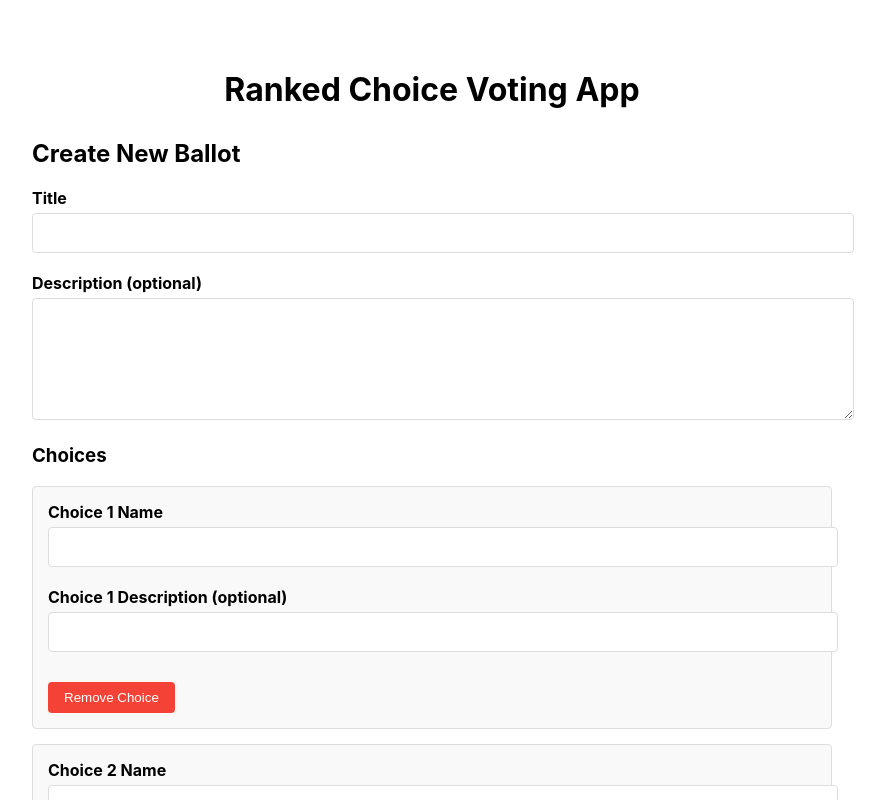
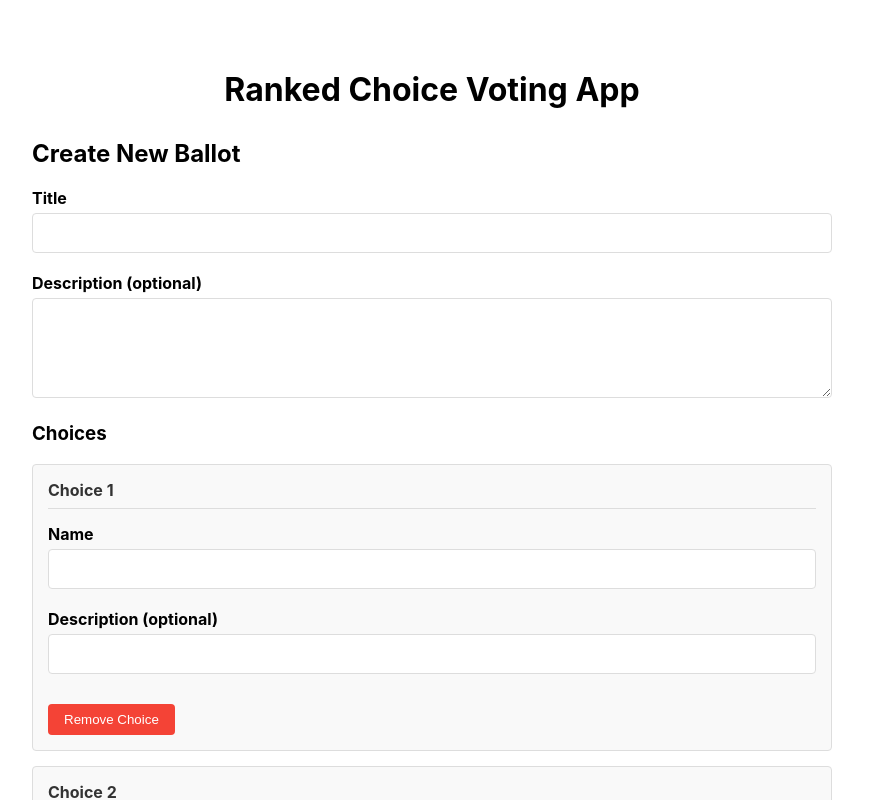
Before and after one commit to mikezm/ranked-choice, a React (Create React App) app in the folder frontend/: page / in a window 1280 px wide. Both pictures are taken after a click on the button "Create New Ballot". Shown: the top 800 px of the page, without its empty margins (208-1093 px from the left). Built offline with nearby package versions, Linux system fonts and the light colour scheme; no server answers.

Commit message:
update BallotForm: rename labels for choices, add headings for clarity; adjust tests for improved coverage

```diff
--- a/frontend/src/App.css
+++ b/frontend/src/App.css
@@ -54,6 +54,7 @@
   border: 1px solid #ddd;
   border-radius: 4px;
   font-size: 16px;
+  box-sizing: border-box;
 }
 
 .form-group textarea {
@@ -80,6 +81,14 @@
   padding: 15px;
   margin-bottom: 15px;
   background-color: #f9f9f9;
+}
+
+.choice-container h4 {
+  margin-top: 0;
+  margin-bottom: 15px;
+  color: #333;
+  border-bottom: 1px solid #ddd;
+  padding-bottom: 8px;
 }
 
 .add-choice-btn {
--- a/frontend/src/components/BallotForm.tsx
+++ b/frontend/src/components/BallotForm.tsx
@@ -281,8 +281,9 @@ const BallotForm: React.FC<BallotFormProps> = ({ onSuccess, onCancel }) => {
         {formErrors.choices && <div className="error">{formErrors.choices}</div>}
         {formValues.choices.map((choice: Choice, index: number) => (
           <div key={index} className="choice-container">
+            <h4>Choice {index + 1}</h4>
             <div className="form-group">
-              <label htmlFor={`choices[${index}].name`}>Choice {index + 1} Name</label>
+              <label htmlFor={`choices[${index}].name`}>Name</label>
               <input
                 id={`choices[${index}].name`}
                 name={`choices[${index}].name`}
@@ -297,9 +298,7 @@ const BallotForm: React.FC<BallotFormProps> = ({ onSuccess, onCancel }) => {
             </div>
 
             <div className="form-group">
-              <label htmlFor={`choices[${index}].description`}>
-                Choice {index + 1} Description (optional)
-              </label>
+              <label htmlFor={`choices[${index}].description`}>Description (optional)</label>
               <input
                 id={`choices[${index}].description`}
                 name={`choices[${index}].description`}
```
Also changed, not shown: 1 other file (tests, documents, lock files or other folders).
